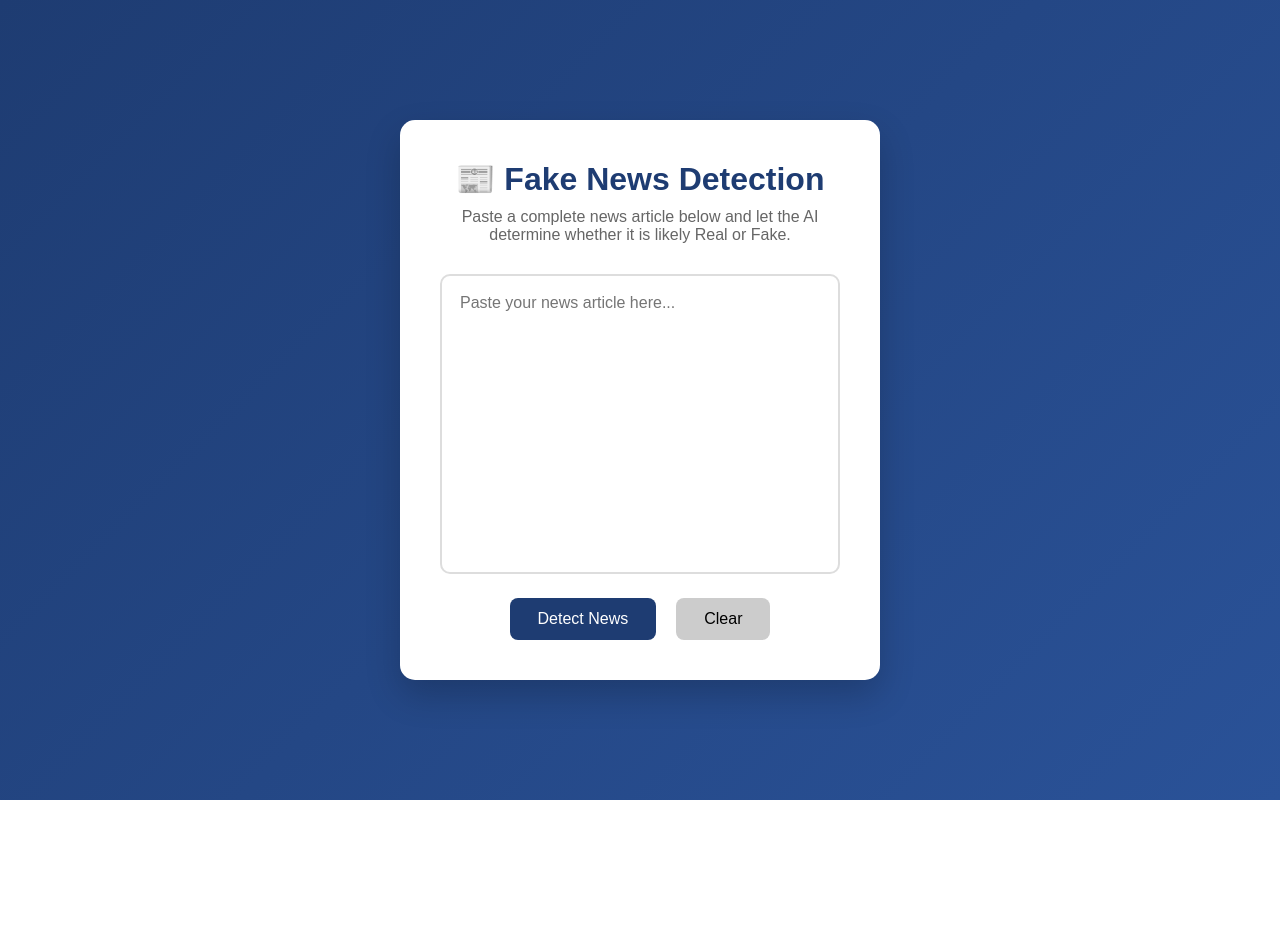
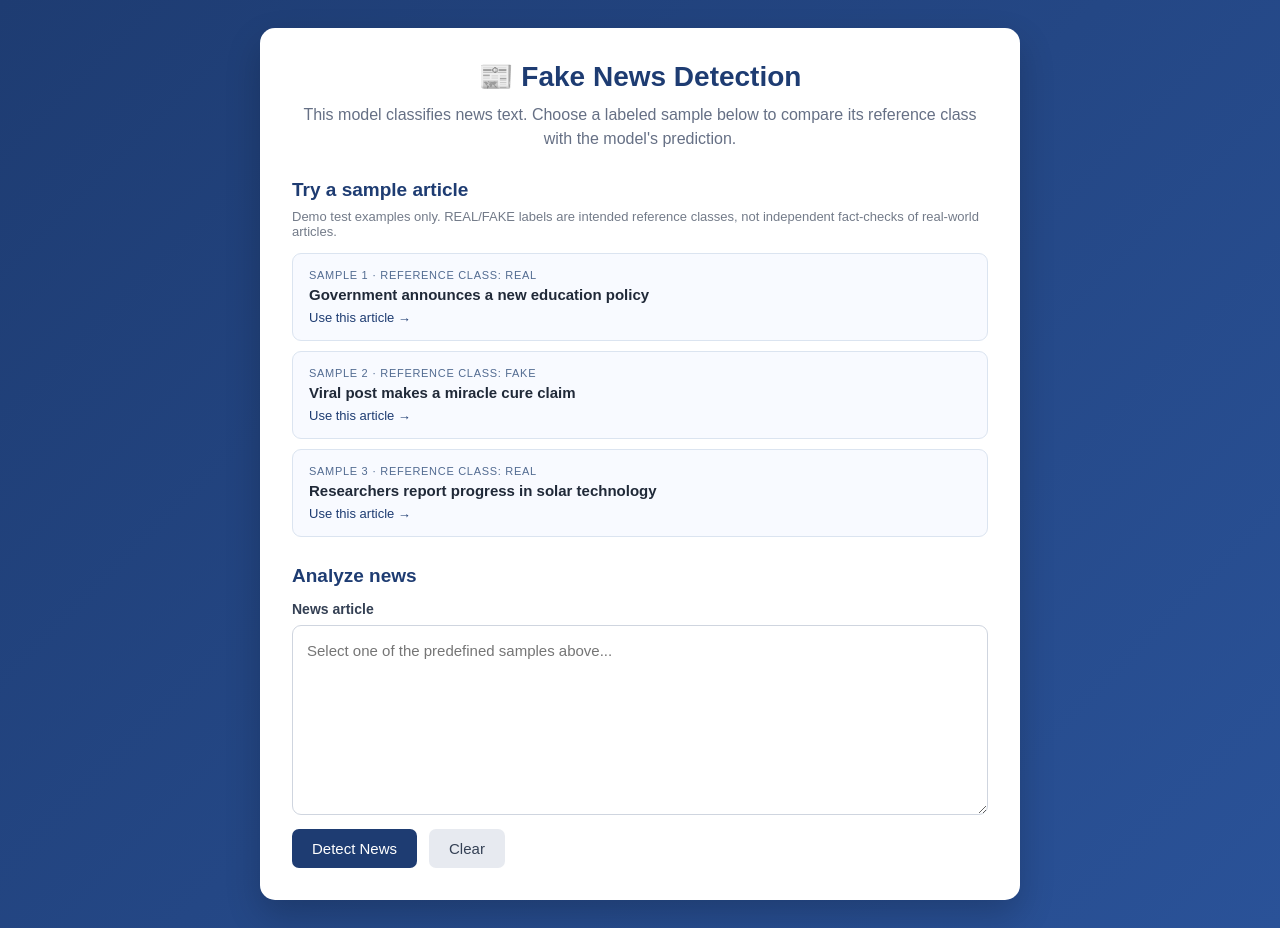
Before and after one commit to krishnagoel3113/fake_news_detection, a Flask app: page / in a window 1280 px wide. Before the commit the page ends 800 px from the top, so only its background shows below. Run offline with Flask 3, Linux system fonts and the light colour scheme; parts of the project's set-up code (start-up, migrations or seed data) failed here and were passed over.

Commit message:
Update sample news UI and labels

```diff
--- a/static/style.css
+++ b/static/style.css
@@ -1,97 +1,204 @@
-*{
-    margin:0;
-    padding:0;
-    box-sizing:border-box;
-    font-family:Arial, Helvetica, sans-serif;
+* {
+    margin: 0;
+    padding: 0;
+    box-sizing: border-box;
+    font-family: Arial, Helvetica, sans-serif;
 }
 
-body{
-    background:linear-gradient(135deg,#1e3c72,#2a5298);
-    min-height:100vh;
-    display:flex;
-    justify-content:center;
-    align-items:center;
-    padding:30px;
+body {
+    min-height: 100vh;
+    padding: 28px 16px;
+    background: linear-gradient(135deg, #1e3c72, #2a5298);
+    color: #202938;
 }
 
-.container{
-    width: 480px;
-    max-width:95%;
-    background:white;
-    padding:40px;
-    border-radius:15px;
-    box-shadow:0 15px 35px rgba(0,0,0,.2);
+.container {
+    width: 760px;
+    max-width: 100%;
+    margin: 0 auto;
+    padding: 32px;
+    background: #fff;
+    border-radius: 15px;
+    box-shadow: 0 15px 35px rgba(0, 0, 0, 0.2);
 }
 
-h1{
-    text-align:center;
-    color:#1e3c72;
-    margin-bottom:10px;
+h1 {
+    color: #1e3c72;
+    text-align: center;
+    margin-bottom: 10px;
+    font-size: 28px;
 }
 
-.subtitle{
-    text-align:center;
-    color:#666;
-    margin-bottom:30px;
+.subtitle {
+    text-align: center;
+    color: #667085;
+    line-height: 1.5;
+    margin-bottom: 28px;
 }
 
-textarea{
-    width:100%;
-    height:300px;
-    resize:none;
-    padding:18px;
-    font-size:16px;
-    border:2px solid #ddd;
-    border-radius:10px;
-    outline:none;
-    transition:.3s;
+h2 {
+    color: #1e3c72;
+    font-size: 19px;
+    margin-bottom: 8px;
 }
 
-textarea:focus{
-    border-color:#1e3c72;
+.section-note {
+    color: #737b89;
+    font-size: 13px;
+    margin-bottom: 14px;
 }
 
-.buttons{
-    display:flex;
-    justify-content:center;
-    gap:20px;
-    margin-top:20px;
+.sample-list {
+    display: grid;
+    gap: 10px;
 }
 
-button{
-    padding:12px 28px;
-    border:none;
-    border-radius:8px;
-    font-size:16px;
-    cursor:pointer;
-    transition:.3s;
+.sample-card {
+    display: block;
+    width: 100%;
+    padding: 15px 16px;
+    text-align: left;
+    background: #f8faff;
+    border: 1px solid #dbe4f0;
+    border-radius: 9px;
+    cursor: pointer;
+    transition: border-color 0.2s, background 0.2s;
 }
 
-button[type="submit"]{
-    background:#1e3c72;
-    color:white;
+.sample-card:hover,
+.sample-card:focus-visible {
+    background: #f0f5ff;
+    border-color: #2a5298;
+    outline: none;
 }
 
-button[type="submit"]:hover{
-    background:#16315c;
+.sample-tag {
+    display: block;
+    color: #526b91;
+    font-size: 11px;
+    text-transform: uppercase;
+    letter-spacing: 0.7px;
+    margin-bottom: 5px;
 }
 
-button[type="reset"]{
-    background:#ccc;
+.sample-title {
+    display: block;
+    color: #202938;
+    font-size: 15px;
+    font-weight: 700;
+    margin-bottom: 7px;
 }
 
-button[type="reset"]:hover{
-    background:#aaa;
+.sample-action {
+    color: #1e3c72;
+    font-size: 13px;
 }
 
-.result{
-    margin-top:30px;
-    text-align:center;
-    padding:20px;
-    border-radius:10px;
-    background:#f5f5f5;
+.analyzer {
+    margin-top: 28px;
 }
 
-.result h2{
-    margin-bottom:10px;
+label {
+    display: block;
+    margin: 14px 0 8px;
+    font-size: 14px;
+    font-weight: 700;
+    color: #344054;
 }
+
+textarea {
+    display: block;
+    width: 100%;
+    min-height: 190px;
+    padding: 14px;
+    resize: vertical;
+    border: 1px solid #cfd5df;
+    border-radius: 9px;
+    font-size: 15px;
+    line-height: 1.5;
+    outline: none;
+    transition: border-color 0.2s, box-shadow 0.2s;
+}
+
+textarea:focus {
+    border-color: #2a5298;
+    box-shadow: 0 0 0 3px rgba(42, 82, 152, 0.12);
+}
+
+.buttons {
+    display: flex;
+    gap: 12px;
+    margin-top: 14px;
+}
+
+button.detect-button,
+button.clear-button {
+    padding: 11px 20px;
+    border: 0;
+    border-radius: 7px;
+    font-size: 15px;
+    cursor: pointer;
+    transition: background 0.2s;
+}
+
+.detect-button {
+    background: #1e3c72;
+    color: #fff;
+}
+
+.detect-button:hover {
+    background: #16315c;
+}
+
+.clear-button {
+    background: #e7eaf0;
+    color: #344054;
+}
+
+.clear-button:hover {
+    background: #d8dde6;
+}
+
+.result {
+    margin-top: 22px;
+    padding: 18px;
+    text-align: center;
+    background: #f5f7fb;
+    border: 1px solid #e0e6f0;
+    border-radius: 9px;
+}
+
+.result h2 {
+    margin-bottom: 8px;
+}
+
+.result p {
+    font-size: 18px;
+    font-weight: 700;
+    color: #1e3c72;
+    margin-bottom: 8px;
+}
+
+.result small {
+    display: block;
+    color: #667085;
+    line-height: 1.4;
+}
+
+@media (max-width: 560px) {
+    .container {
+        padding: 22px 17px;
+    }
+
+    h1 {
+        font-size: 23px;
+    }
+
+    .buttons {
+        flex-direction: column;
+    }
+
+    .buttons button {
+        width: 100%;
+    }
+}
--- a/templates/index.html
+++ b/templates/index.html
@@ -4,51 +4,83 @@
     <meta charset="UTF-8">
     <meta name="viewport" content="width=device-width, initial-scale=1.0">
     <title>Fake News Detection</title>
-
     <link rel="stylesheet" href="{{ url_for('static', filename='style.css') }}">
 </head>
 <body>
+    <main class="container">
+        <header>
+            <h1>📰 Fake News Detection</h1>
+            <p class="subtitle">This model classifies news text. Choose a labeled sample below to compare its reference class with the model's prediction.</p>
+        </header>
 
-<div class="container">
+        <section class="samples" aria-labelledby="samples-heading">
+            <h2 id="samples-heading">Try a sample article</h2>
+            <p class="section-note">Demo test examples only. REAL/FAKE labels are intended reference classes, not independent fact-checks of real-world articles.</p>
 
-    <h1>📰 Fake News Detection</h1>
+            <div class="sample-list">
+                <button type="button" class="sample-card"
+                    data-news="The government announced a new public education policy today. Officials said the plan will focus on improving school facilities, teacher training, and access to digital learning resources. Further details are expected to be released by the education department.">
+                    <span class="sample-tag">Sample 1 · Reference class: REAL</span>
+                    <span class="sample-title">Government announces a new education policy</span>
+                    <span class="sample-action">Use this article →</span>
+                </button>
 
-    <p class="subtitle">
-        Paste a complete news article below and let the AI determine whether it is likely Real or Fake.
-    </p>
+                <button type="button" class="sample-card"
+                    data-news="A viral post claims that drinking a special homemade mixture can cure every known disease within three days. The post provides no medical evidence, names no qualified researchers, and urges readers to share the claim immediately.">
+                    <span class="sample-tag">Sample 2 · Reference class: FAKE</span>
+                    <span class="sample-title">Viral post makes a miracle cure claim</span>
+                    <span class="sample-action">Use this article →</span>
+                </button>
 
+                <button type="button" class="sample-card"
+                    data-news="Researchers at a university have published a report describing a new method for improving solar panel efficiency under laboratory conditions. The team said more testing is needed before the technique can be evaluated for large-scale commercial use.">
+                    <span class="sample-tag">Sample 3 · Reference class: REAL</span>
+                    <span class="sample-title">Researchers report progress in solar technology</span>
+                    <span class="sample-action">Use this article →</span>
+                </button>
+            </div>
+        </section>
+
+        <section class="analyzer" aria-labelledby="analyzer-heading">
+            <h2 id="analyzer-heading">Analyze news</h2>
             <form action="/predict" method="POST">
-
+                <label for="news">News article</label>
                 <textarea
+                    id="news"
                     name="news"
-            placeholder="Paste your news article here..."
+                    placeholder="Select one of the predefined samples above..."
                     required>{{ news if news else "" }}</textarea>
 
                 <div class="buttons">
-            <button type="submit">
-                Detect News
-            </button>
-
-            <button type="reset">
-                Clear
-            </button>
+                    <button type="submit" class="detect-button">Detect News</button>
+                    <button type="reset" class="clear-button" id="clear-button">Clear</button>
                 </div>
-
             </form>
+        </section>
 
         {% if prediction %}
+        <section class="result" aria-live="polite">
+            <h2>Prediction</h2>
+            <p>{{ prediction }}</p>
+            <small>This is the model's text-based prediction, not independent fact-checking.</small>
+        </section>
+        {% endif %}
+    </main>
 
-    <div class="result">
+    <script>
+        const newsInput = document.getElementById("news");
 
-        <h2>Prediction</h2>
+        document.querySelectorAll(".sample-card").forEach((card) => {
+            card.addEventListener("click", () => {
+                newsInput.value = card.dataset.news;
+                newsInput.focus();
+                newsInput.scrollIntoView({ behavior: "smooth", block: "center" });
+            });
+        });
 
-        <p>{{ prediction }}</p>
-
-    </div>
-
-    {% endif %}
-
-</div>
-
+        document.getElementById("clear-button").addEventListener("click", () => {
+            window.setTimeout(() => newsInput.value = "", 0);
+        });
+    </script>
 </body>
 </html>
```
Lines whose indentation alone changed are shown as unchanged.
